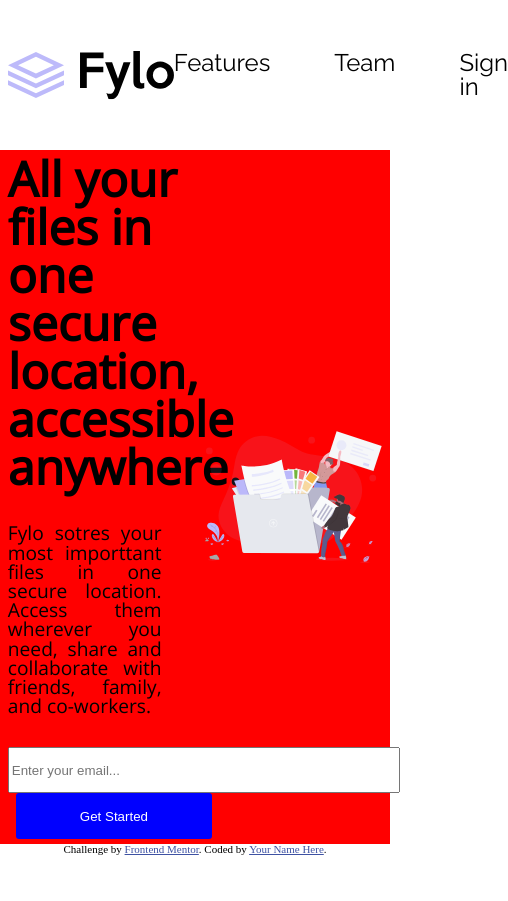
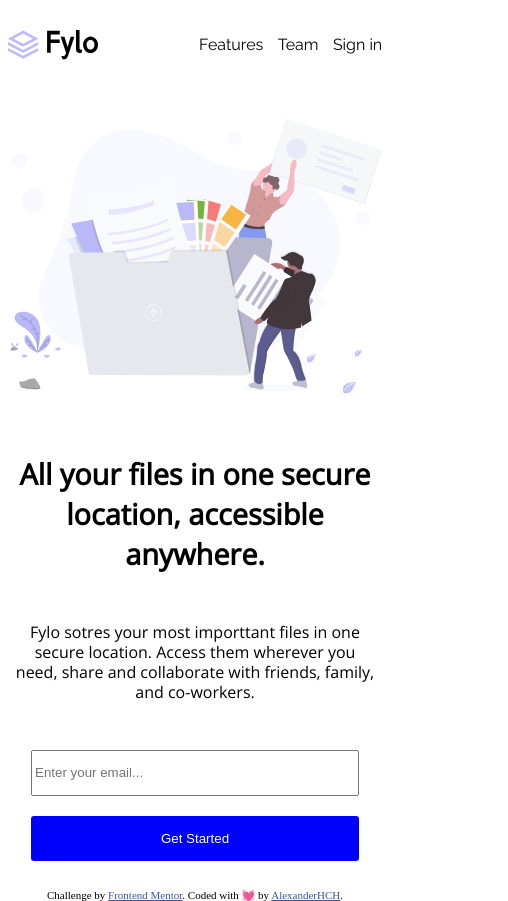
Before and after one commit to AlexanderHuisa/Landing-page-with-two-column, a plain HTML site: page index.html in a window 390 px wide. Shown: the whole page, 508 px wide, since content can reach past the window. Before the commit the page ends 855 px from the top, so only its background shows below. Drawn offline with nearby package versions, Linux system fonts and the light colour scheme.

Commit message:
responsive 100% of hero and first section

```diff
--- a/index.html
+++ b/index.html
@@ -47,7 +47,7 @@
   <footer>
     <p class="attribution">
       Challenge by <a href="https://www.frontendmentor.io?ref=challenge" target="_blank">Frontend Mentor</a>.
-      Coded by <a href="#">Your Name Here</a>.
+      Coded with 💓 by <a href="#">AlexanderHCH</a>.
     </p>
   </footer>
 </body>
--- a/styles/header.css
+++ b/styles/header.css
@@ -33,3 +33,35 @@
     text-decoration: none;
     font-family: var(--font-principal);
 }
+
+@media screen and (max-width: 690px){
+
+    .hero-nav ul li a{
+        font-size: 1.2rem;
+    }
+    .hero-img{
+        width: 110px;
+        height: 40px;
+    }
+    .hero-nav ul{
+        gap: 2em;
+    }
+
+}
+
+@media screen and (max-width: 490px){
+    .hero{
+        margin: 20px auto;
+    }
+
+    .hero-nav ul li a{
+        font-size: 1rem;
+    }
+    .hero-img{
+        width: 90px;
+        height: 30px;
+    }
+    .hero-nav ul{
+        gap: 0.9em;
+    }
+}
--- a/styles/main.css
+++ b/styles/main.css
@@ -2,15 +2,14 @@
     max-width: 1440px;
     margin: 0 auto;
     padding: 0 2%;
-    background-color: red;
-
+}
 .main-section1{
     display: grid;
     width: 100%;
     grid-template-columns: repeat(2,47.5%);
     grid-auto-rows: auto;
     height: calc(100vh - 150px);
-    background-color: red;
+    /* background-color: red; */
     justify-content: center;
     align-items: center;
     gap: 5%;
@@ -21,6 +20,7 @@
     font-family: var(--font-secundario);
     font-weight: 600;
     margin-bottom: 2rem;
+    line-height: 60px;
 }
 
 .main-section1_info p{
@@ -28,6 +28,7 @@
     text-align: justify;
     font-size: 1.2rem;
     padding: 0 1.5rem 2rem 0;
+    line-height: 30px;
 }
 
 .input-text{
@@ -54,10 +55,81 @@
     height:100%;
     object-fit: contain;
 }
+@media screen and (max-width: 1316px){
 
+    .input-text{
+        margin-bottom: 20px;
+    }
 
-@media screen and (max-width: 1316px){
-    .main{
-        background-color: blue;
+    .input-button{
+        margin: 0rem;
+        padding: 0.95rem 4rem;
+        width: 24.5rem;
+    }
+
+}
+
+@media screen and (max-width: 928px){
+    .main-section1{
+        height: 70rem;
+        grid-template-columns: 100%;
+        grid-template-rows: auto;
+        grid-template-areas:
+            "top"
+            "bottom"
+        ;
+        gap: 0;
+
+    }
+    .main-section1_info{
+        grid-area: bottom;
+        text-align: center;
+    }
+    .main-section1_info-input{
+        display: flex;
+        flex-direction: column;
+        align-items: center;
+    }
+    .main-section1_info p{
+        text-align: center;
+        /* font-size: 1rem; */
+        padding: 0 0.5rem;
+        margin-bottom: 3rem;
+    }
+
+}
+
+@media screen and (max-width: 490px){
+    .main-section1{
+        height: 50rem;
+    }
+    .main-section1_info-tittle{
+        font-size: 1.8rem;
+        font-weight:bolder;
+        margin-bottom: 3rem;
+        line-height: 40px;
+    }
+
+    .main-section1_info p{
+        text-align: center;
+        font-size: 1rem;
+        padding: 0 0.5rem;
+        margin-bottom: 3rem;
+        line-height: 20px;
     }
 }
+
+@media screen and (max-width: 417px){
+    .input-text{
+        width: 20rem;
+        height: 2.5rem;
+    }
+
+    .input-button{
+        padding: 0.95rem 0rem;
+        width: 20.5rem;
+    }
+    .main-section1{
+        height: 50rem;
+    }
+}
```
